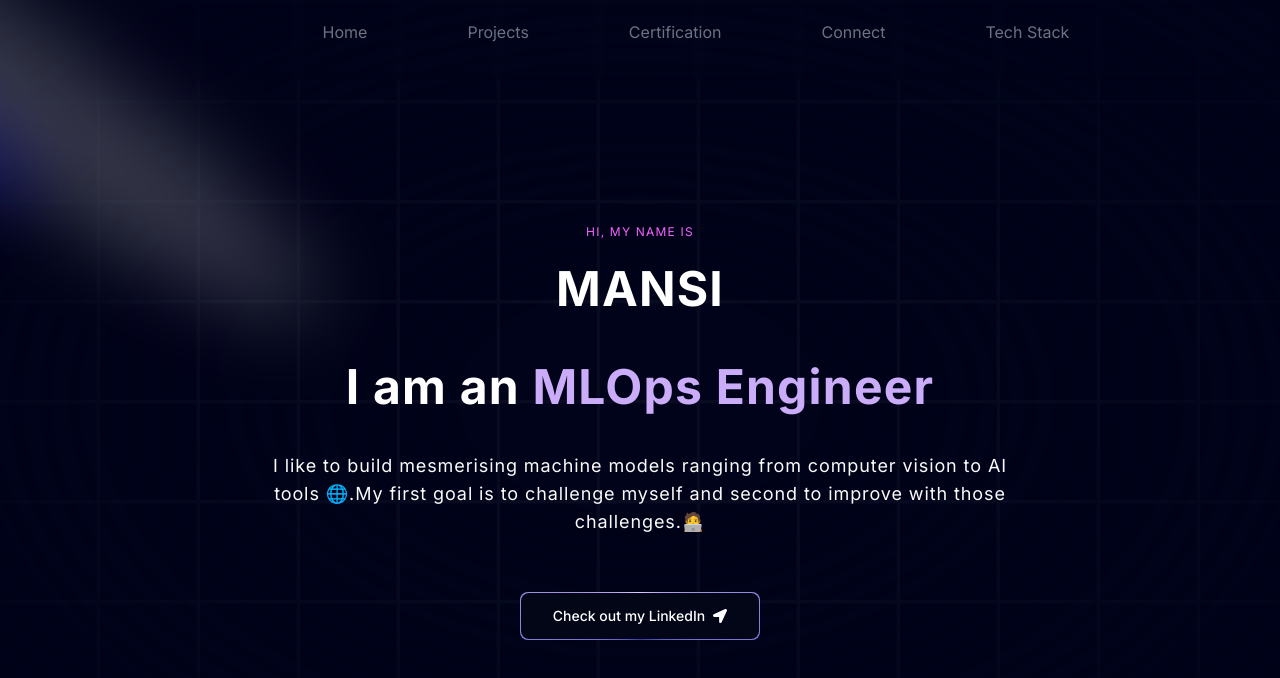
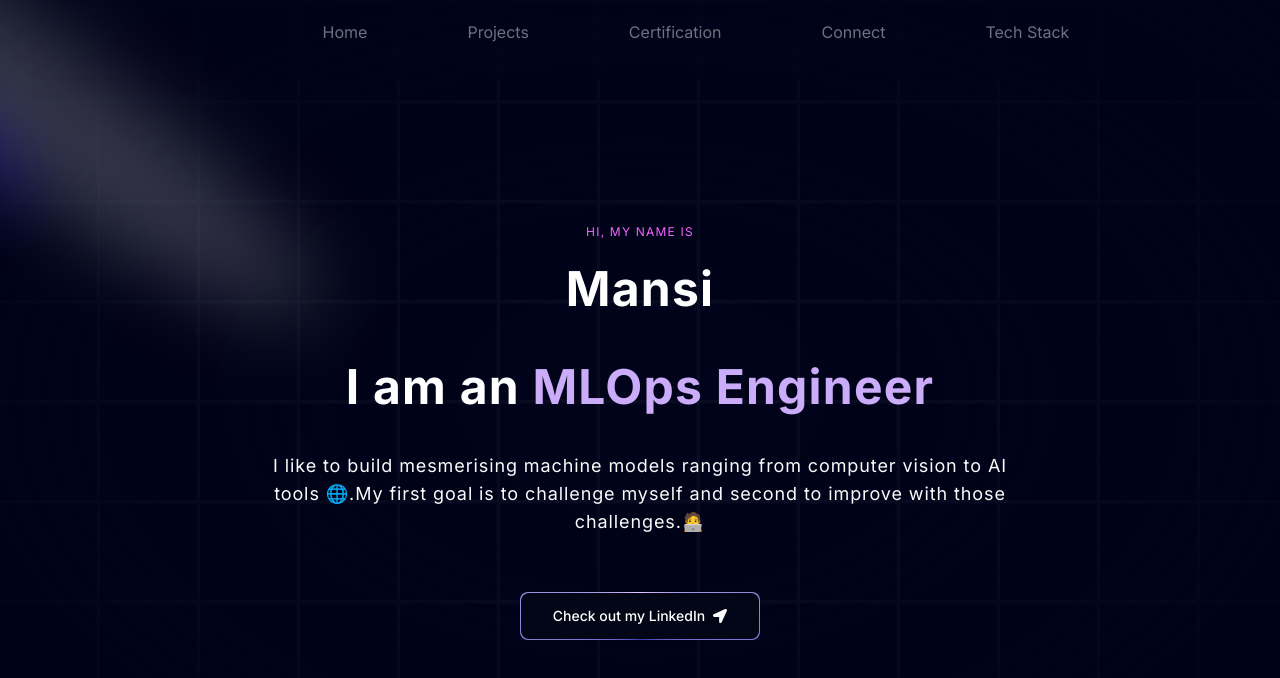
Before and after one commit to mansi104-ai/Portfolio, a Next.js app in the folder portfolio_mk/: page / in a window 1280 px wide. Shown: the top 678 px of the page. Built offline with nearby package versions, Linux system fonts and the light colour scheme.

Commit message:
hero section completed

```diff
--- a/portfolio_mk/components/Hero.tsx
+++ b/portfolio_mk/components/Hero.tsx
@@ -22,7 +22,7 @@ const Hero = () => {
 
               <TextGenerateEffect
               className='text-center text-[70px] md:text:3xl lg:text-5xl'
-              words = 'MANSI '/>
+              words = 'Mansi '/>
 
               <TextGenerateEffect
               className='text-center text-[90px] md:text:3xl mb-4 lg:text-5xl'
```
